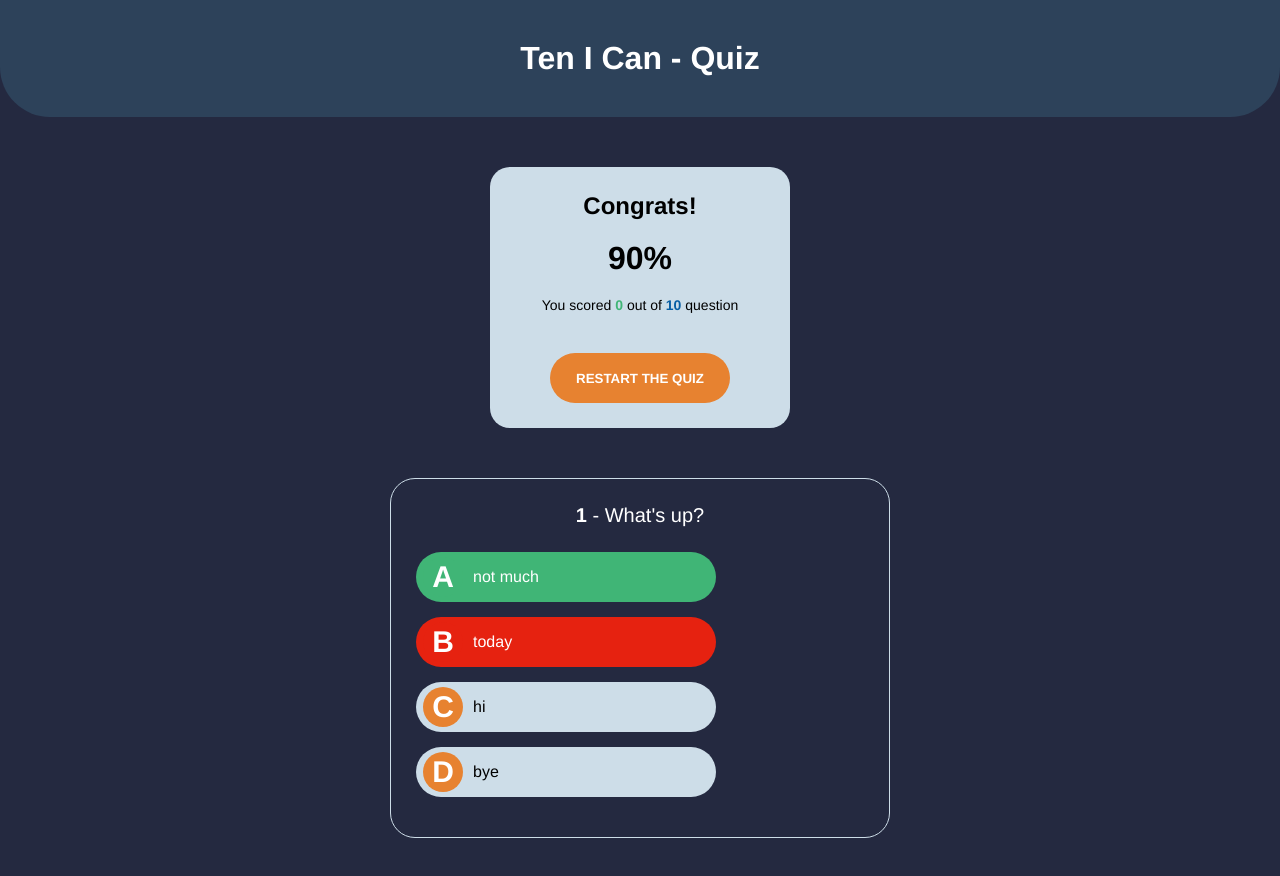
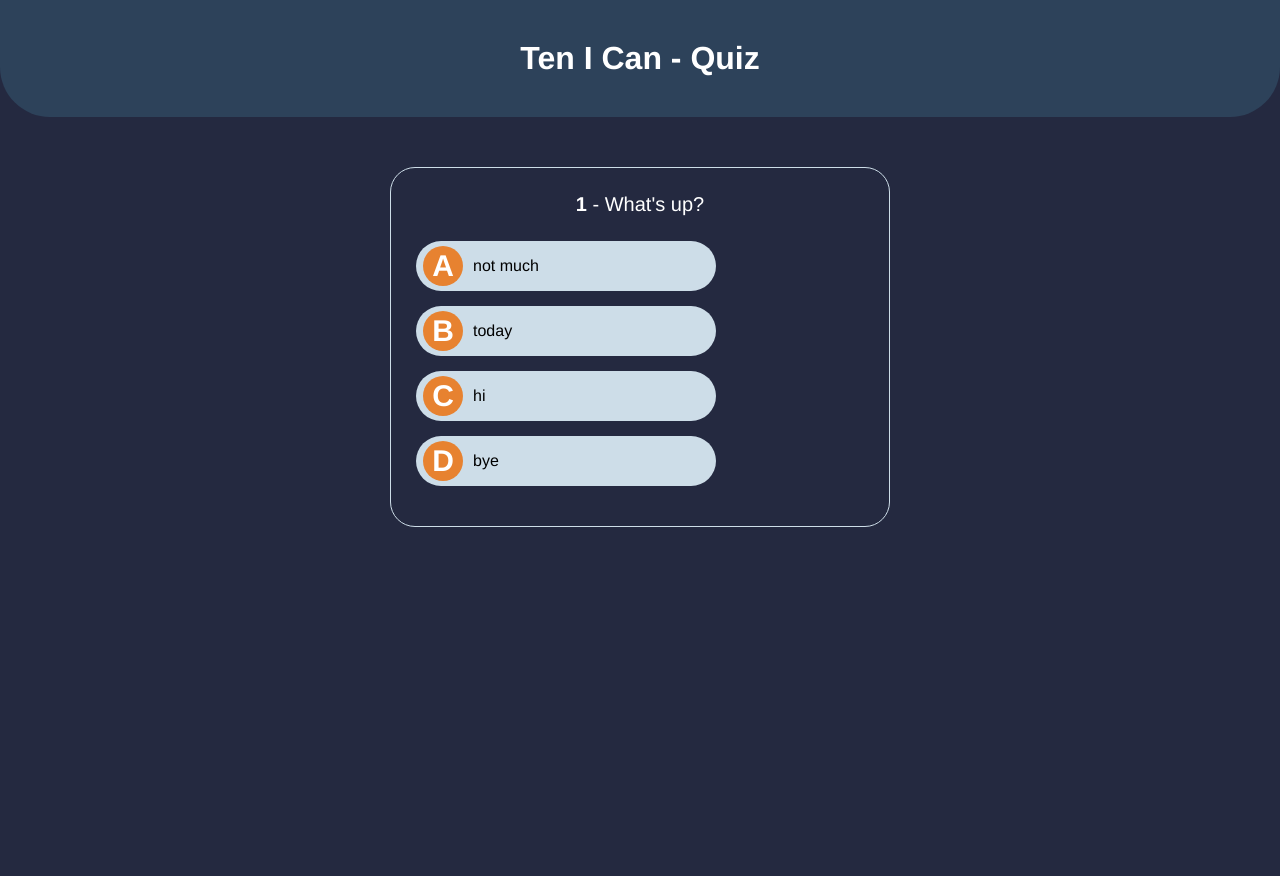
Before and after one commit to jonathanmperes/Ten-I-Can-Quiz, a plain HTML site: page index.html in a window 1280 px wide. After the commit the page ends 800 px from the top, so only its background shows below. Drawn offline with Linux system fonts and the light colour scheme.

Commit message:
html updated

```diff
--- a/index.html
+++ b/index.html
@@ -11,7 +11,7 @@
     <h1 id="main-title">Ten I Can - Quiz</h1>
 
     <!-- SCORE BOARD -->
-    <div id="score-container">
+    <div id="score-container" class="hide">
         <h2>Congrats!</h2>
         <p id="display-score"><span>90</span>%</p>
         <p>You scored <span id="correct-answers">0</span> out of <span id="questions-qty">10</span> question</p>
@@ -23,8 +23,8 @@
         <p id="question"><span id="question-number">1</span> - <span id="question-text">What's up?</span>
         </p>
         <div id="answers-box">
-            <button class="correct-answer"><span class="btn-letter">a</span> <span class="question-answer">not much</span></button>
-            <button class="wrong-answer"><span class="btn-letter">b</span> <span class="question-answer">today</span></button>
+            <button><span class="btn-letter">a</span> <span class="question-answer">not much</span></button>
+            <button><span class="btn-letter">b</span> <span class="question-answer">today</span></button>
             <button><span class="btn-letter">c</span> <span class="question-answer">hi</span></button>
             <button><span class="btn-letter">d</span> <span class="question-answer">bye</span></button>
         </div>
```
